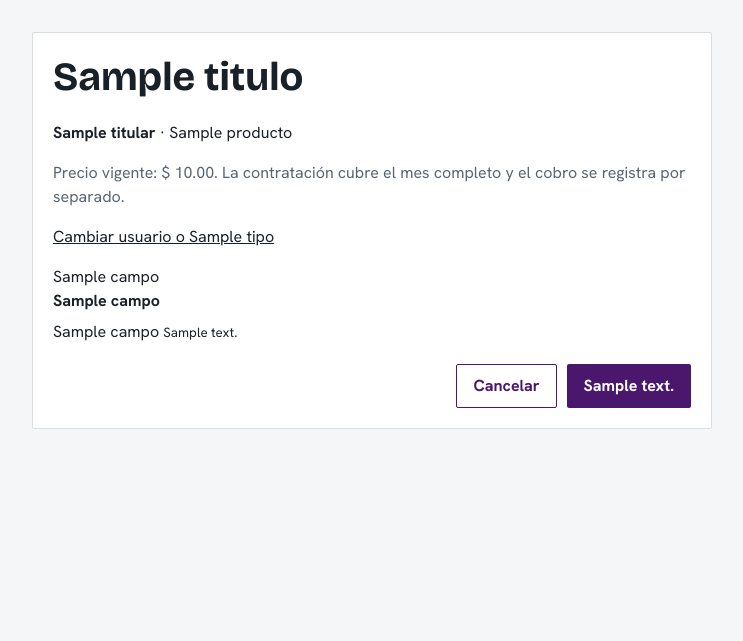
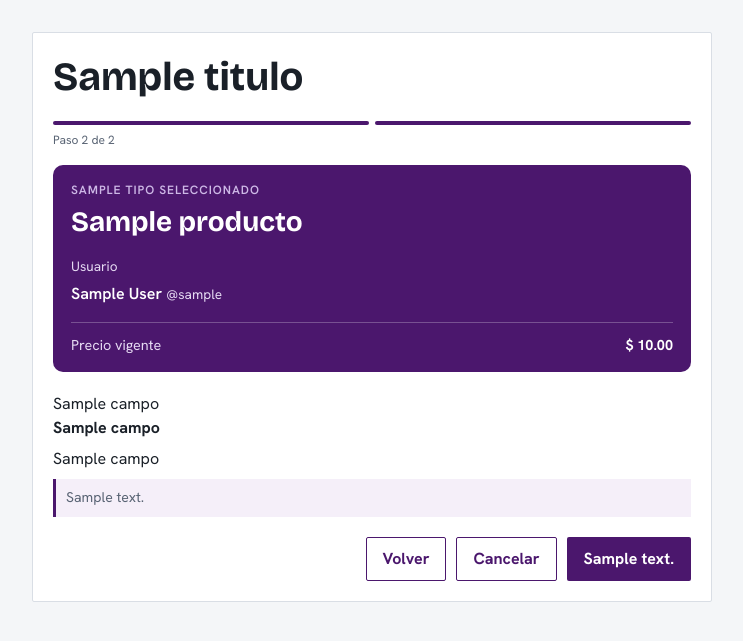
Before and after one commit to fasempertegui/Matchpoint-Taller, a Django app: template templates/membresias/contratacion_formulario.html in a window 1280 px wide. Shown: the part 67-708 px from the top of the page, without its empty margins (268-1011 px from the left). Run offline with Django 5.2, Linux system fonts and the light colour scheme; the template is opened without the code that fills it: most values are stand-ins (such as "Sample title", 1, 10 or a date in 2020).

Commit message:
Se modificó el estilo de los formularios de registro de contratacion de planes y pases

```diff
--- a/membresias/urls.py
+++ b/membresias/urls.py
@@ -14,6 +14,8 @@ urlpatterns = [
     path("oferta/tarifas/", vistas_oferta.oferta_tarifas, name="oferta_tarifas"),
     path("", views.catalogos, name="catalogos"),
     path("contrataciones/planes/", vistas_contrataciones.contratacion_lista, name="contratacion_plan_lista"),
+    path("contrataciones/planes/buscar-usuarios/", vistas_contrataciones.buscar_usuarios_contratacion, name="contratacion_plan_buscar_usuarios"),
+    path("contrataciones/pases/buscar-usuarios/", vistas_contrataciones.buscar_usuarios_contratacion, {"tipo": "pase"}, name="contratacion_pase_buscar_usuarios"),
     path("contrataciones/planes/nueva/", vistas_contrataciones.contratacion_crear, name="contratacion_plan_crear"),
     path("contrataciones/planes/<int:pk>/", vistas_contrataciones.contratacion_detalle, name="contratacion_plan_detalle"),
     path("contrataciones/planes/<int:pk>/anular/", vistas_contrataciones.contratacion_anular, name="contratacion_plan_anular"),
--- /dev/null
+++ b/static/css/contrataciones.css
@@ -0,0 +1,76 @@
+.contratacion-progreso {
+    display: grid;
+    grid-template-columns: repeat(2, minmax(0, 1fr));
+    gap: 6px;
+    margin-top: 16px;
+}
+
+.contratacion-progreso > span {
+    height: 4px;
+    border-radius: 2px;
+    background: var(--borde);
+}
+
+.contratacion-progreso > .contratacion-paso-completo {
+    background: var(--primario);
+}
+
+.contratacion-numero {
+    margin: 6px 0 16px;
+    color: var(--texto-suave);
+    font-size: .75rem;
+}
+
+.contratacion-resumen {
+    margin-bottom: 20px;
+    padding: 16px 18px;
+    border-radius: 10px;
+    background: var(--primario);
+    color: #ffffff;
+    overflow-wrap: anywhere;
+}
+
+.contratacion-resumen .contratacion-resumen-etiqueta {
+    margin: 0;
+    color: #cdb8e6;
+    font-size: .75rem;
+    font-weight: 600;
+    letter-spacing: .08em;
+    text-transform: uppercase;
+}
+
+.contratacion-resumen h2 {
+    margin: 8px 0 16px;
+    color: inherit;
+    font-size: 1.75rem;
+    line-height: 1.1;
+}
+
+.contratacion-resumen-usuario > span,
+.contratacion-resumen-usuario small {
+    color: #e6daf3;
+    font-size: .85rem;
+    font-weight: 400;
+}
+
+.contratacion-resumen-usuario p {
+    margin: 4px 0;
+    color: inherit;
+    font-weight: 600;
+}
+
+.contratacion-resumen .contratacion-resumen-precio {
+    display: flex;
+    flex-wrap: wrap;
+    justify-content: space-between;
+    gap: 8px;
+    margin: 16px 0 0;
+    padding-top: 12px;
+    border-top: 1px solid #ffffff40;
+    color: #e6daf3;
+    font-size: .9rem;
+}
+
+.contratacion-resumen-precio strong {
+    color: #ffffff;
+}
--- /dev/null
+++ b/static/js/selector-usuario.js
@@ -0,0 +1,107 @@
+document.addEventListener("DOMContentLoaded", function () {
+    document.querySelectorAll("[data-usuario-selector]").forEach(function (selector) {
+        var entrada = selector.querySelector("[data-usuario-busqueda]");
+        var campo = selector.querySelector('input[type="hidden"]');
+        var seleccion = selector.querySelector("[data-usuario-seleccion]");
+        var buscador = selector.querySelector("[data-usuario-buscador]");
+        var nombre = selector.querySelector("[data-usuario-nombre]");
+        var usuario = selector.querySelector("[data-usuario-usuario]");
+        var resultados = selector.querySelector("[data-usuario-resultados]");
+        var estado = selector.querySelector("[data-estado]");
+        var solicitud = null;
+        var demora = null;
+
+        function limpiarBusqueda() {
+            window.clearTimeout(demora);
+            if (solicitud) solicitud.abort();
+            resultados.replaceChildren();
+            resultados.hidden = true;
+            estado.textContent = "";
+        }
+
+        function quitar() {
+            limpiarBusqueda();
+            campo.value = "";
+            nombre.textContent = "";
+            usuario.textContent = "";
+            entrada.value = "";
+            seleccion.hidden = true;
+            buscador.hidden = false;
+        }
+
+        function elegir(persona) {
+            limpiarBusqueda();
+            campo.value = persona.id;
+            nombre.textContent = persona.nombre;
+            usuario.textContent = persona.usuario;
+            entrada.value = "";
+            seleccion.hidden = false;
+            buscador.hidden = true;
+            selector.querySelector("[data-usuario-quitar]").focus();
+        }
+
+        async function buscar() {
+            var texto = entrada.value.trim();
+            if (texto.length < 2 || !selector.isConnected) return;
+            var actual = new AbortController();
+            solicitud = actual;
+            estado.textContent = "Buscando…";
+            var url = new URL(selector.dataset.url, window.location.origin);
+            url.searchParams.set("q", texto);
+            try {
+                var respuesta = await fetch(url, {signal: actual.signal, credentials: "same-origin", cache: "no-store"});
+                if (!respuesta.ok || respuesta.redirected) throw new Error();
+                var datos = await respuesta.json();
+                if (solicitud !== actual || entrada.value.trim() !== texto || !selector.isConnected) return;
+                resultados.replaceChildren();
+                datos.resultados.forEach(function (persona) {
+                    var fila = document.createElement("li");
+                    var boton = document.createElement("button");
+                    boton.type = "button";
+                    boton.textContent = persona.nombre;
+                    var detalle = document.createElement("small");
+                    detalle.textContent = persona.usuario;
+                    boton.append(detalle);
+                    boton.addEventListener("click", function () { elegir(persona); });
+                    fila.append(boton);
+                    resultados.append(fila);
+                });
+                resultados.hidden = datos.resultados.length === 0;
+                estado.textContent = datos.resultados.length ? datos.resultados.length + " coincidencias. Elegí una para agregar." : "Sin coincidencias disponibles.";
+                if (datos.hay_mas) estado.textContent += " Hay más resultados: precisá la búsqueda.";
+            } catch (error) {
+                if (error.name !== "AbortError" && solicitud === actual && selector.isConnected) {
+                    estado.textContent = "No se pudo buscar. Volvé a escribir o recargá la página si tu sesión venció.";
+                }
+            }
+        }
+
+        entrada.addEventListener("input", function () {
+            limpiarBusqueda();
+            if (entrada.value.trim().length >= 2) demora = window.setTimeout(buscar, 250);
+        });
+        selector.querySelector("[data-usuario-quitar]").addEventListener("click", function () {
+            quitar();
+            entrada.focus();
+        });
+        selector.addEventListener("usuario:limpiar", quitar);
+        selector.addEventListener("keydown", function (evento) {
+            var botones = Array.from(resultados.querySelectorAll("button"));
+            var indice = botones.indexOf(document.activeElement);
+            if (evento.key === "ArrowDown" && botones.length) {
+                evento.preventDefault();
+                botones[(indice + 1) % botones.length].focus();
+            } else if (evento.key === "ArrowUp" && indice >= 0) {
+                evento.preventDefault();
+                if (indice === 0) entrada.focus();
+                else botones[indice - 1].focus();
+            } else if (evento.key === "Escape") {
+                limpiarBusqueda();
+                if (!buscador.hidden) entrada.focus();
+            } else if (evento.key === "Enter" && evento.target === entrada) {
+                evento.preventDefault();
+                if (botones.length) botones[0].focus();
+            }
+        });
+    });
+});
--- a/templates/membresias/catalogo_formulario.html
+++ b/templates/membresias/catalogo_formulario.html
@@ -7,7 +7,8 @@
     <form method="{{ metodo_formulario|default:'post' }}" novalidate>
         {% if metodo_formulario != 'get' %}{% csrf_token %}{% endif %}
         {% block formulario_seleccion %}{% endblock %}
-        {% for campo in formulario.hidden_fields %}{{ campo }}{% for error in campo.errors %}<p class="error-campo" role="alert">{{ error }}</p>{% endfor %}{% endfor %}
+        {% block formulario_campos_ocultos %}{% for campo in formulario.hidden_fields %}{{ campo }}{% for error in campo.errors %}<p class="error-campo" role="alert">{{ error }}</p>{% endfor %}{% endfor %}
+        {% endblock %}
         {% if formulario.non_field_errors %}<div class="mensaje mensaje-error" role="alert">{{ formulario.non_field_errors }}</div>{% endif %}
         {% for campo in formulario.visible_fields %}
             {% if campo.name == 'observaciones' %}
@@ -24,15 +25,17 @@
                 <div class="grupo-campo">
                     <label for="{{ campo.id_for_label }}">{{ campo.label }}{% if campo.field.required %} <span aria-hidden="true">*</span>{% endif %}</label>
                     {{ campo }}
-                    {% if campo.help_text %}<small>{{ campo.help_text }}</small>{% endif %}
+                    {% if campo.help_text %}<small class="nota-campo" id="{{ campo.auto_id }}_helptext">{{ campo.help_text }}</small>{% endif %}
                     {% for error in campo.errors %}<p class="error-campo" role="alert">{{ error }}</p>{% endfor %}
                 </div>
             {% endif %}
         {% endfor %}
+        {% block formulario_acciones %}
         <div class="acciones-formulario">
             <a class="boton boton-secundario" href="{{ url_cancelar }}">Cancelar</a>
             <button class="boton boton-primario" type="submit">{{ texto_boton }}</button>
         </div>
+        {% endblock %}
     </form>
 </section>
 {% endblock %}
--- a/templates/membresias/contratacion_formulario.html
+++ b/templates/membresias/contratacion_formulario.html
@@ -1,13 +1,46 @@
 {% extends "membresias/catalogo_formulario.html" %}
+{% load static %}
+{% block estilos %}<link rel="stylesheet" href="{% static 'css/contrataciones.css' %}"><script src="{% static 'js/selector-usuario.js' %}" defer></script>{% endblock %}
 {% block formulario_contexto %}
+    <div class="contratacion-progreso" role="progressbar" aria-label="Progreso de contratación" aria-valuemin="1" aria-valuemax="2" aria-valuenow="{% if titular %}2{% else %}1{% endif %}">
+        <span class="contratacion-paso-completo" aria-hidden="true"></span>
+        <span{% if titular %} class="contratacion-paso-completo"{% endif %} aria-hidden="true"></span>
+    </div>
+    <p class="contratacion-numero">Paso {% if titular %}2{% else %}1{% endif %} de 2</p>
     {% if titular %}
-        <p><strong>{{ titular }}</strong> · {{ producto.nombre }}</p>
-        <p class="texto-secundario">Precio vigente: $ {{ precio_propuesto|floatformat:"2g" }}. {% if tipo == 'pase' %}Se aplica el precio vigente sin ajustes. {% endif %}La contratación cubre el mes completo y el cobro se registra por separado.</p>
-        <p><a href="{{ url_crear }}">Cambiar usuario o {{ tipo }}</a></p>
+        <section class="contratacion-resumen" aria-label="Selección de contratación">
+            <p class="contratacion-resumen-etiqueta">{{ tipo|capfirst }} seleccionado</p>
+            <h2>{{ producto.nombre }}</h2>
+            <div class="contratacion-resumen-usuario">
+                <span>Usuario</span>
+                <p>{{ titular.first_name }} {{ titular.last_name }} <small>@{{ titular.username }}</small></p>
+            </div>
+            <p class="contratacion-resumen-precio">Precio vigente <strong>$ {{ precio_propuesto|floatformat:"2g" }}</strong></p>
+        </section>
     {% else %}
         <p class="texto-secundario">Elegí el usuario y el {{ tipo }} para preparar la contratación mensual.</p>
     {% endif %}
 {% endblock %}
 {% block formulario_seleccion %}
-    {% if not titular %}<input type="hidden" name="paso" value="preparar">{% endif %}
+    {% if titular %}
+        <input type="hidden" name="producto_precio" value="{{ producto.pk }}">
+    {% else %}
+        {% for nombre, valor in borrador.items %}<input type="hidden" name="{{ nombre }}" value="{{ valor }}">{% endfor %}
+    {% endif %}
 {% endblock %}
+
+{% block formulario_campos_ocultos %}
+    {% if titular %}
+        {{ block.super }}
+    {% else %}
+        {% include "componentes/selector_usuario.html" with campo=formulario.usuario seleccionado=usuario_seleccionado url_busqueda=url_buscar_usuarios only %}
+    {% endif %}
+{% endblock %}
+
+{% block formulario_acciones %}
+    <div class="acciones-formulario">
+        {% if titular %}<button class="boton boton-secundario" type="submit" name="paso" value="editar">Volver</button>{% endif %}
+        <a class="boton boton-secundario" href="{{ url_cancelar }}">Cancelar</a>
+        <button class="boton boton-primario" type="submit" name="paso" value="{% if titular %}confirmar{% else %}preparar{% endif %}">{{ texto_boton }}</button>
+    </div>
+{% endblock %}
```
Also changed, not shown: docs/4_flujos_del_sistema.md (+1 -0 lines), membresias/forms.py (+10 -13 lines), membresias/vistas_contrataciones.py (+46 -9 lines), templates/componentes/selector_usuario.html (added, +20 -0 lines).
